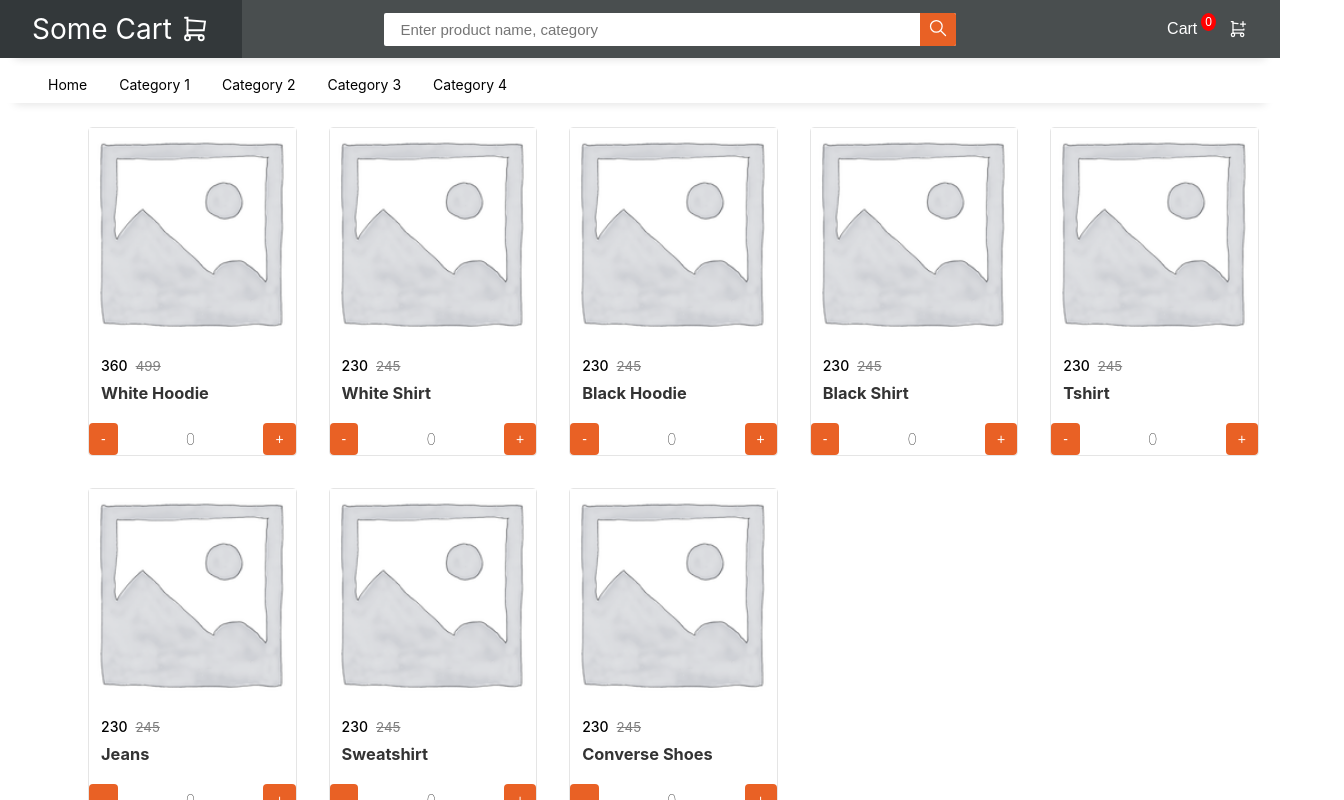
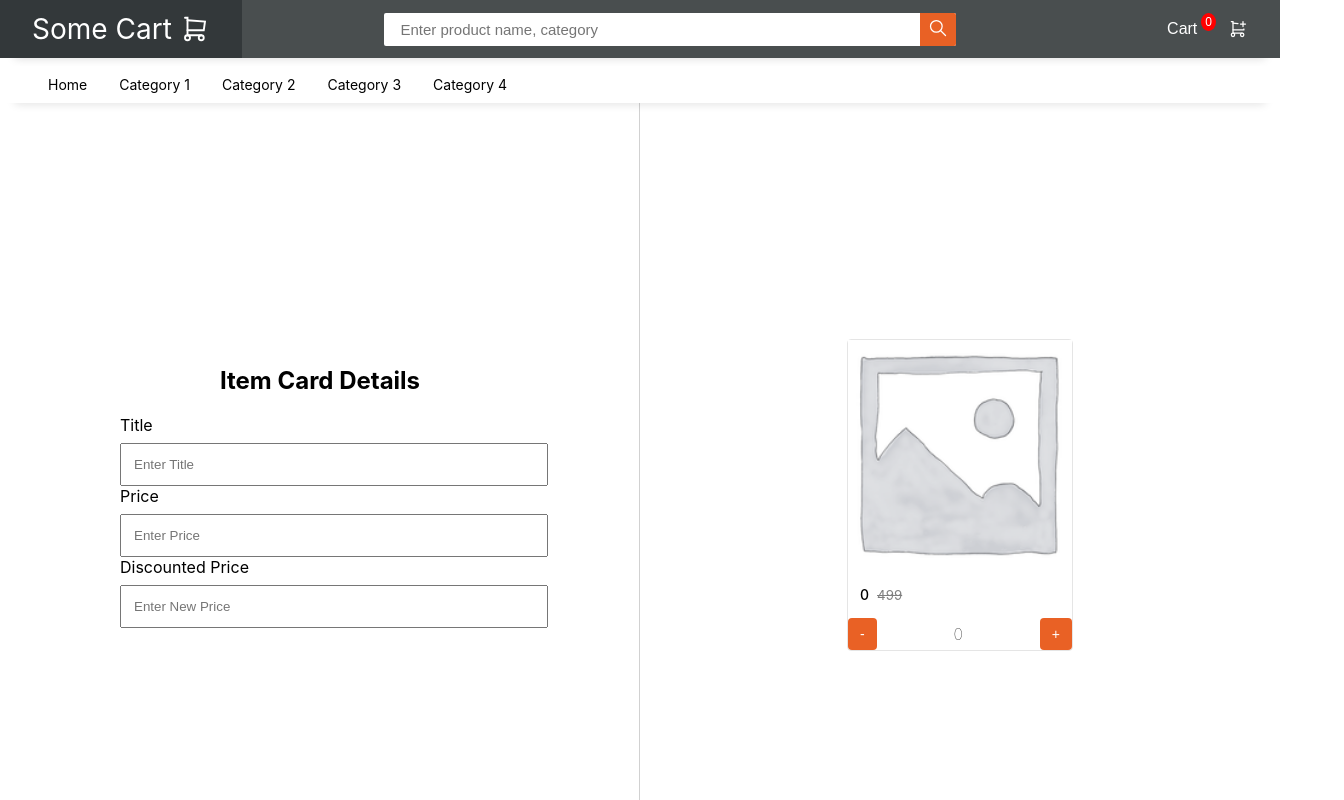
Before and after one commit to Phushyamithra/GFG_React_Module, a React (Create React App) app: page / in a window 1280 px wide. Shown: the top 800 px of the page, 1344 px wide, since content can reach past the window. Built offline with nearby package versions, Linux system fonts and the light colour scheme.

Commit message:
Onchange event live demo side by side with form submit action

```diff
--- a/src/components/Header.js
+++ b/src/components/Header.js
@@ -6,7 +6,7 @@ const Header = () => {
                 <span>Some Cart</span>
                 <svg xmlns="http://www.w3.org/2000/svg" className="icon icon-tabler icon-tabler-shopping-cart" width="30"
                     height="30" viewBox="0 0 24 24" strokeWidth="1.5" stroke="white" fill="none" strokeLinecap="round"
-                    strokeOccurences="round">
+                    strokeOccurence="round">
                     <path stroke="none" d="M0 0h24v24H0z" fill="none" />
                     <circle cx="6" cy="19" r="2" />
                     <circle cx="17" cy="19" r="2" />
@@ -22,7 +22,7 @@ const Header = () => {
                 <button type="submit">
                     <svg xmlns="http://www.w3.org/2000/svg" className="icon icon-tabler icon-tabler-search" width="20"
                         height="20" viewBox="0 0 24 24" strokeWidth="1.5" stroke="white" fill="none"
-                        strokeLinecap="round" strokeOccurences="round">
+                        strokeLinecap="round" strokeOccurence="round">
                         <path stroke="none" d="M0 0h24v24H0z" fill="none" />
                         <circle cx="10" cy="10" r="7" />
                         <line x1="21" y1="21" x2="15" y2="15" />
--- a/src/components/Item.js
+++ b/src/components/Item.js
@@ -22,7 +22,7 @@ const Item = ({data})=>{
     return (
 
     <div className={"item-card"}>
-            <img src={data.thumbnail} cclassName={"img-fluid"} alt="Page shirt item" />
+            <img src={data.thumbnail} className={"img-fluid"} alt="Page shirt item" />
             <div className={"item-card__information"}>
                 <div className="pricing">
                     <span>{data.discountedPrice}</span>
--- a/src/components/ProductList.js
+++ b/src/components/ProductList.js
@@ -1,14 +1,21 @@
+import { useState } from "react";
 import shirt from ".././assets/shirt.png";
 import Item from "./Item"
 
 
+
+const ProductList = () => {
+
+    const [title,setTitle]=useState("");
+    const [price,setPrice]=useState(499);
+    const [discountedPrice,setDiscountedPrice]=useState(0);
     const prodList = [
         {
             id: 1,
             thumbnail: shirt,
-        price: 499,
-        discountedPrice: 360,
-        productName: "White Hoodie",
+            price: price,
+            discountedPrice: discountedPrice,
+            productName: title,
         },
         {
             id: 2,
@@ -61,15 +68,40 @@ const prodList = [
         }
     ];
 
-const ProductList = () => {
+    const changeTitle = (props) => {
+        setTitle(props.target.value);
+        // console.log(props);
+    }
+
+    const changePrice = (props) => {
+      setPrice(props.target.value);
+    }
+    const changeDiscountedPrice = props => {
+        setDiscountedPrice(props.target.value);
+    }
     return (
-        <div className="product-list">
-            <div className="product-list--wrapper">
-                {
-                    prodList.map((prod) => <Item data={prod} />)
-                }
+        <div className="product-wrapper">
+            <div className="form">
+                <form >
+                    <h2>Item Card Details</h2>
+                    <div className="input-field">
+                        <label htmlFor="title">Title</label>
+                        <input type="text" placeholder="Enter Title" onChange={changeTitle}/>
+                        <label htmlFor="title">Price</label>
+                        <input type="text" placeholder="Enter Price" onChange={changePrice}/>
+                        <label htmlFor="title">Discounted Price</label>
+                        <input type="text" placeholder="Enter New Price" onChange={changeDiscountedPrice}/>
+                    </div>
+                </form>
+
             </div>
 
+
+            <div>
+            <div >
+                <Item data={prodList[0]}/>
+            </div>
+            </div>
         </div>
     );
 };
--- a/src/styles/items.scss
+++ b/src/styles/items.scss
@@ -1,14 +1,74 @@
 @import "./variables";
 
-.product-list {
-    padding: 16px 32px;
-    width: 100%;
-    min-height: 100vh;
 
-    &--wrapper {
+.product-wrapper {
+    display: flex;
+    align-items: center;
+    flex-direction: row;
+
+    .form, .form + div {
+        flex-basis: 50%;
+    }
+
+    .form {
+        height: 100vh;
+        width: 100%;
+        position: relative;
+        text-align: center;
         display: flex;
-        padding-left: 40px;
-        flex-wrap: wrap;
+        justify-content: center;
+        flex-direction: column;
+        &::after {
+            position: absolute;
+            height: 100vh;
+            right: 0;
+            content: "";
+            border-right: 1px solid rgb(209, 209, 209);
+        }
+
+        form {
+            width: 400px;
+            display: flex;
+            flex-direction: column;
+            margin-left: auto;
+            margin-right: auto;
+            .input-field {
+                text-align: left;
+                margin-bottom: 16px;
+                label {
+                    display: block;
+                    padding-bottom: 8px;
+                }
+                input {
+                    width: 100%;
+                    padding: 12px;
+                }
+            }
+
+            .submit-wrap {
+                margin-left: auto;
+                margin-top: 8px;
+                button {
+                    border: unset;
+                    background-color: $primary;
+                    padding: 12px 24px;
+                    color: $white;
+                    border-radius: 4px;
+                }
+            }
+        }
+    }
+
+    .form + div {
+    // > div {
+        height: 100vh;
+        display: flex;
+        width: 100%;
+
+        & > div {
+            width: 100%;
+            margin: auto;
+        }
     }
 }
 
@@ -18,8 +78,9 @@
     flex-direction: column;
     height: inherit;
     padding: 0;
-    width: 16.66%;
-    margin: 16px;
+    // width: 16.6%;
+    width: 35%;
+    margin: auto;
     border: 1px solid rgba($color: $black, $alpha: 0.1);
     border-radius: 4px;
 
@@ -35,74 +96,17 @@
             overflow-x: hidden;
 
             h3 {
-                margin: 8px 0 14px;
+                margin: 4px 0 8px;
             }
         }
     }
+
     .cart-message {
         margin-left: 12px;
         margin-bottom: 12px;
         color: rgba(255, 0, 0, 0.623);
     }
-    .cart-addon {
-        margin-top: auto;
-        display: flex;
-        &__modal {
-            margin-top: 8px;
-        }
-        // margin-top: 8px;
-        justify-content: space-between;
-        align-items: center;
-        button {
-            cursor: pointer;
-            background-color: $primary;
-            border-radius: 4px;
-            border: unset;
-            font-size: 14px;
-            padding: 8px 12px;
-            color: $white;
-        }
-        span.counter {
-            font-weight: lighter;
-            padding: 0 16px;
-        }
-    }
 }
-// .item-card {
-//     cursor: pointer;
-//     display: flex;
-//     flex-direction: column;
-//     height: inherit;
-//     padding: 0;
-//     // width: 16.6%;
-//     width: 35%;
-//     margin: auto;
-//     border: 1px solid rgba($color: $black, $alpha: 0.1);
-//     border-radius: 4px;
-
-//     &__information {
-//         padding: 6px 12px;
-//         margin-top: 12px;
-
-//         .title {
-//             text-overflow: ellipsis;
-//             font-size: 14px;
-//             color: rgba($color: $black, $alpha: 0.8);
-//             white-space: nowrap;
-//             overflow-x: hidden;
-
-//             h3 {
-//                 margin: 4px 0 8px;
-//             }
-//         }
-//     }
-
-//     .cart-message {
-//         margin-left: 12px;
-//         margin-bottom: 12px;
-//         color: rgba(255, 0, 0, 0.623);
-//     }
-// }
 
 
 .pricing {
@@ -132,3 +136,27 @@ button.cart-add {
     width: 100%;
     justify-content: space-between;
 }
+
+.cart-addon {
+    margin-top: auto;
+    display: flex;
+    &__modal {
+        margin-top: 8px;
+    }
+    // margin-top: 8px;
+    justify-content: space-between;
+    align-items: center;
+    button {
+        cursor: pointer;
+        background-color: $primary;
+        border-radius: 4px;
+        border: unset;
+        font-size: 14px;
+        padding: 8px 12px;
+        color: $white;
+    }
+    span.counter {
+        font-weight: lighter;
+        padding: 0 16px;
+    }
+}
```
Lines whose indentation alone changed are shown as unchanged.
